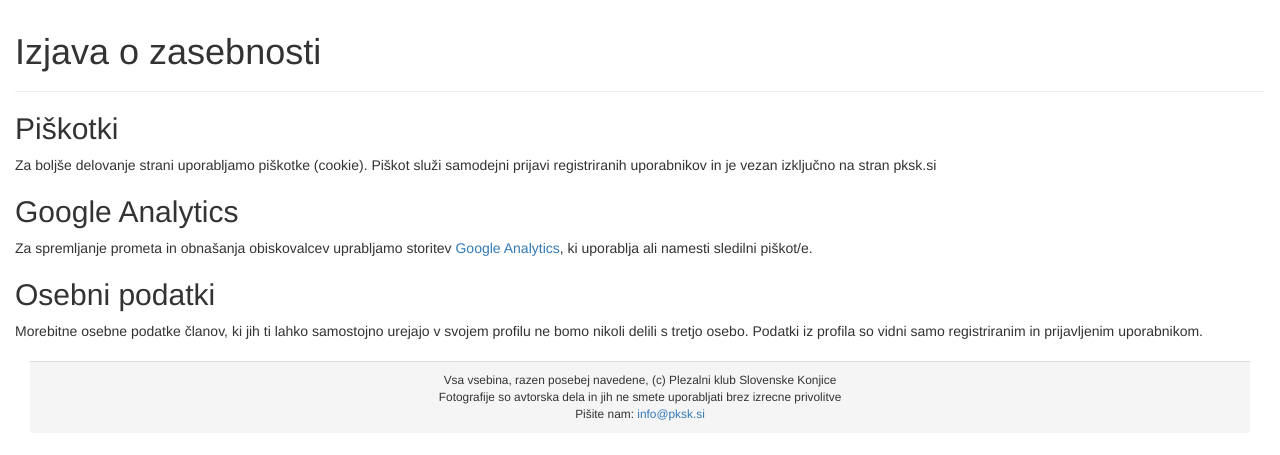
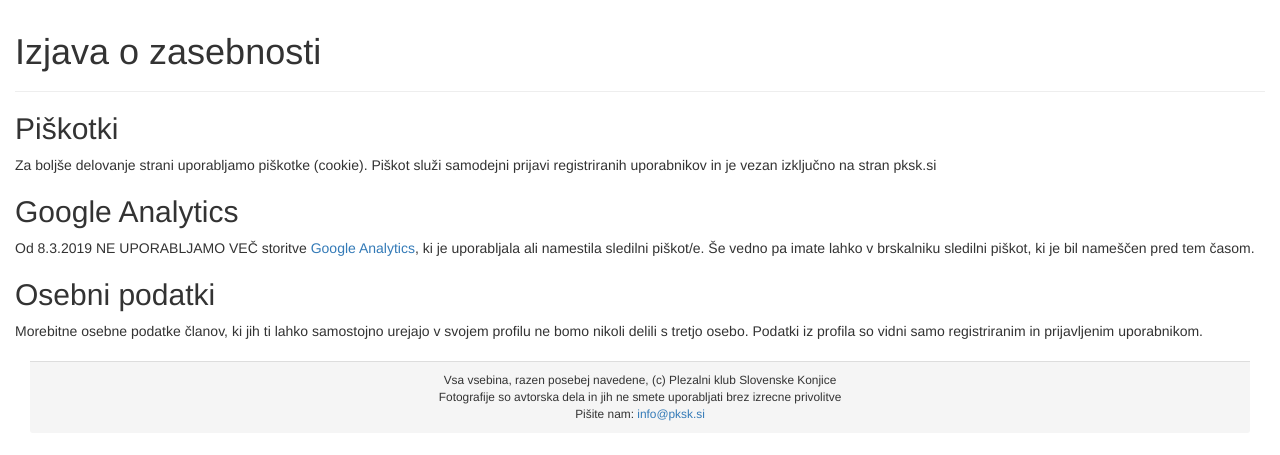
Before and after one commit to zgemba/pksk3, a Flask app: page /privacy in a window 1280 px wide. Shown: the part 280-735 px from the top of the page. Run offline with Flask 2, Linux system fonts and the light colour scheme; some libraries are stand-ins or nearby versions.

Commit message:
Odstranjen google analytics, popravljen privacy.html

```diff
--- a/app/templates/privacy.html
+++ b/app/templates/privacy.html
@@ -12,8 +12,9 @@
         uporabnikov in je vezan izključno na stran pksk.si</p>
 
     <h2>Google Analytics</h2>
-    <p>Za spremljanje prometa in obnašanja obiskovalcev uprabljamo storitev <a href="https://analytics.google.com">Google
-        Analytics</a>, ki uporablja ali namesti sledilni piškot/e.</p>
+    <p>Od 8.3.2019 NE UPORABLJAMO VEČ storitve <a href="https://analytics.google.com">Google
+        Analytics</a>, ki je uporabljala ali namestila sledilni piškot/e. Še vedno pa imate lahko v brskalniku sledilni
+        piškot, ki je bil nameščen pred tem časom.</p>
 
     <h2>Osebni podatki</h2>
     Morebitne osebne podatke članov, ki jih ti lahko samostojno urejajo v svojem profilu ne bomo nikoli delili s tretjo
```
